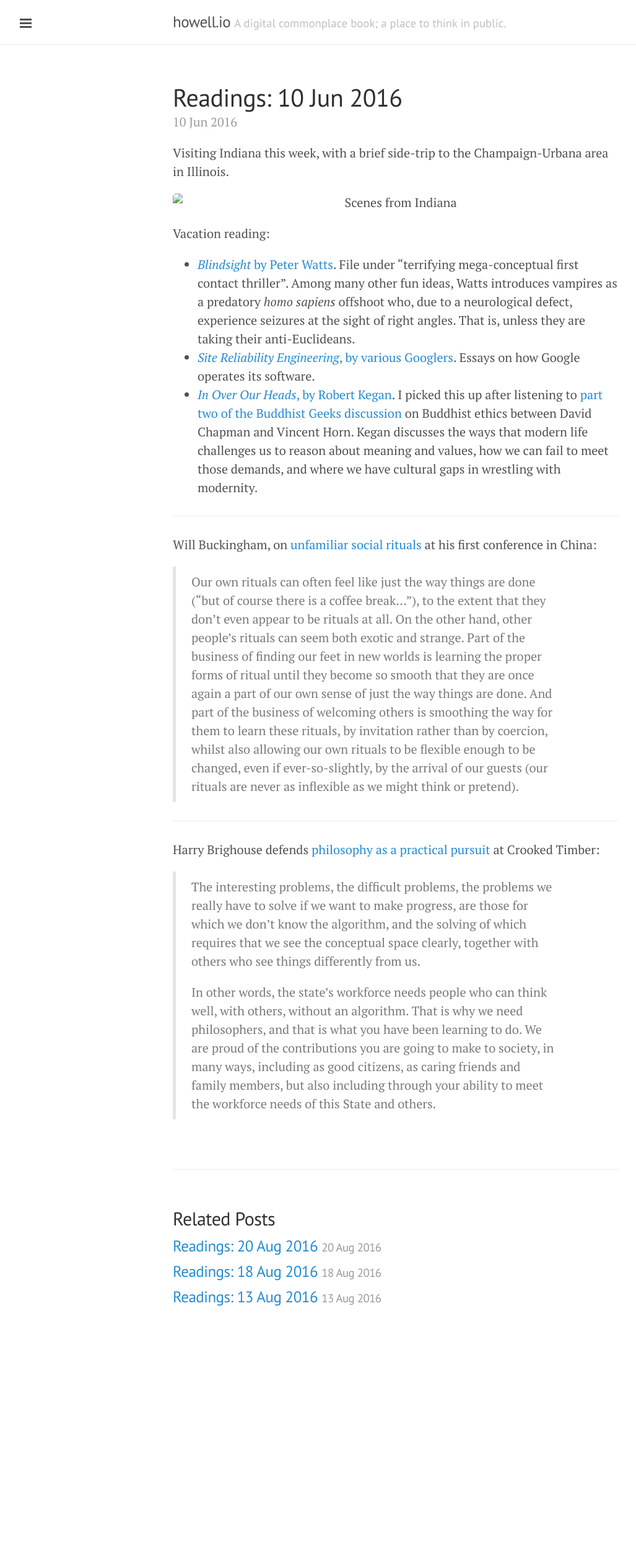
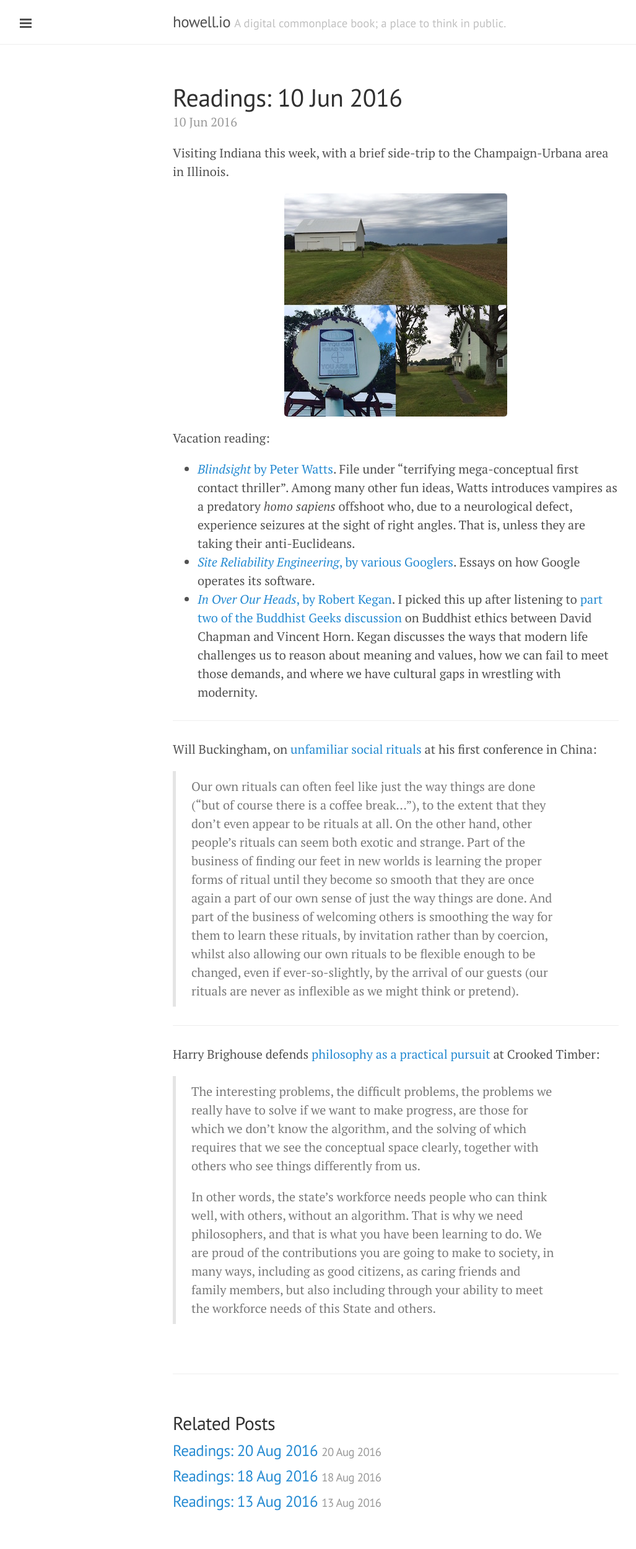
Before and after one commit to dehowell/dehowell.github.io, a Jekyll site: the page built from _posts/2016-06-10-readings.md, in a window 1280 px wide. Shown: the whole page at 62% size, without its empty margins (1-1028 px from the left). Built offline with Jekyll 4.4.1, drawn with Linux system fonts in a browser that asks for light colours; comment, search, counter and statistics services are not loaded; before the commit the page ends 2169 px from its top, so only the background shows below that.

Commit message:
Fix image link

```diff
--- a/_posts/2016-06-10-readings.md
+++ b/_posts/2016-06-10-readings.md
@@ -7,7 +7,7 @@ date: 2016-06-10T14:56:58-04:00
 Visiting Indiana this week, with a brief side-trip to the Champaign-Urbana area in Illinois.
 
 <div align="center">
-<img src="img/2016/06/indiana.jpg" alt="Scenes from Indiana"/>
+<img src="/img/2016/06/indiana.jpg" alt="Scenes from Indiana"/>
 </div>
 
 Vacation reading:
```
